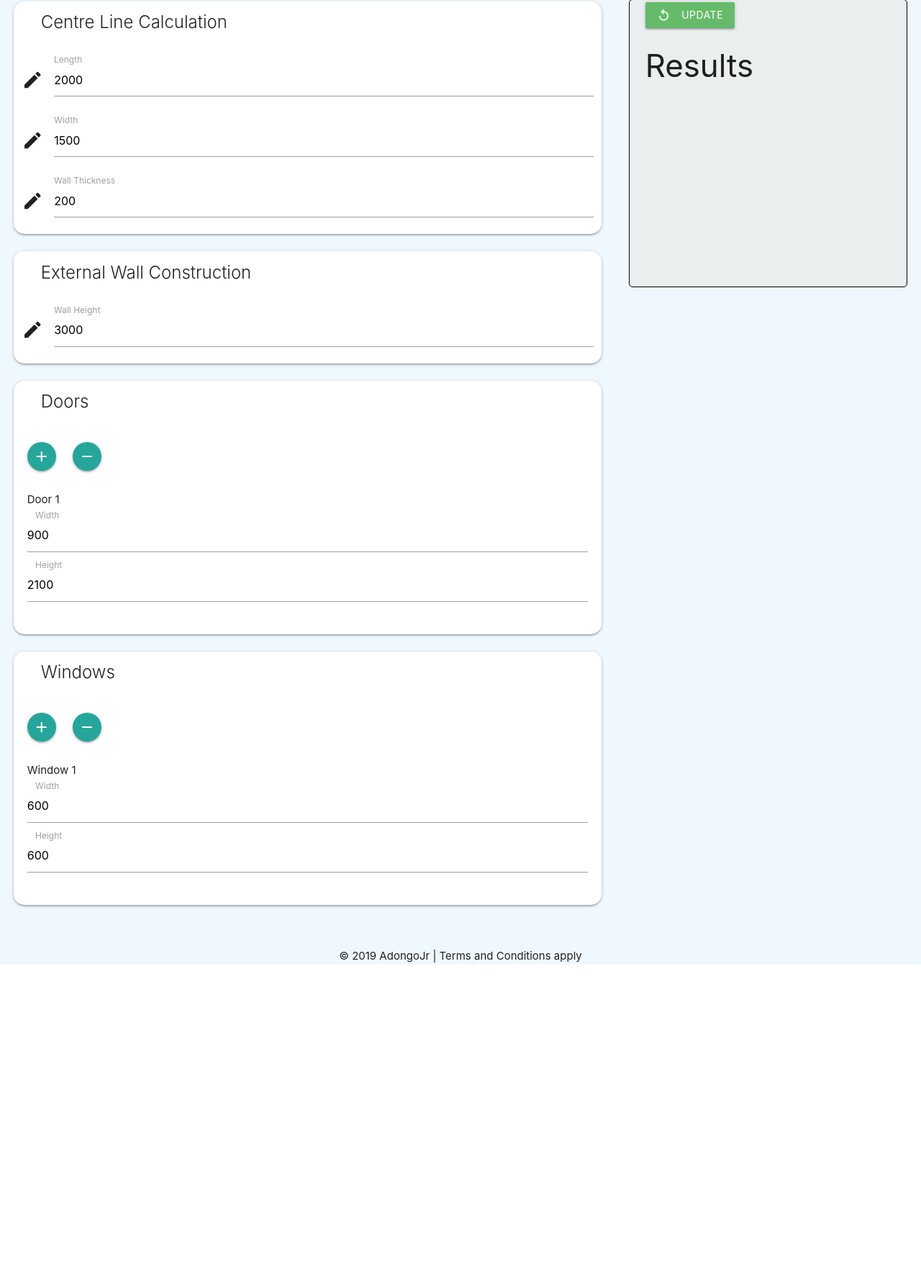
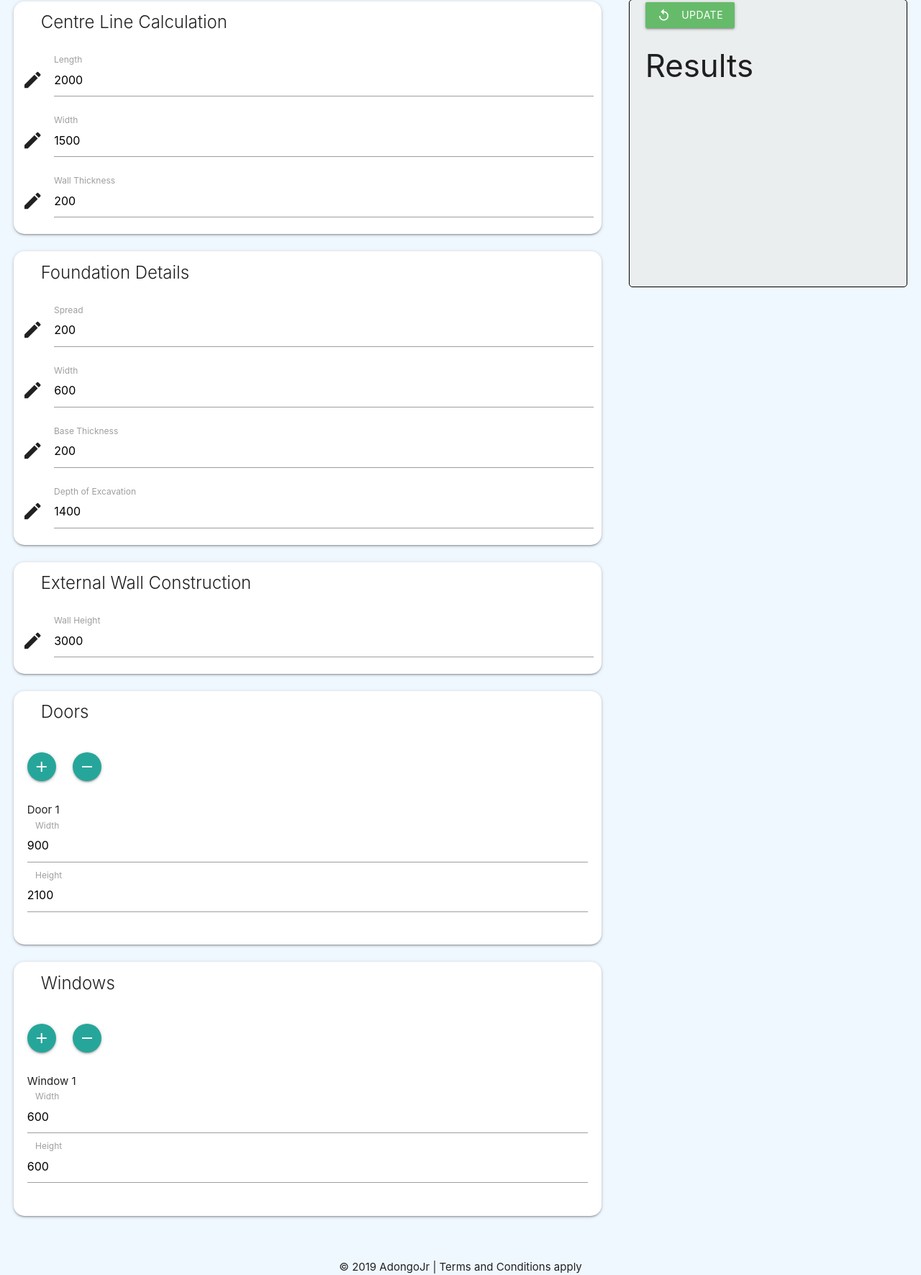
Before and after one commit to AdongoJr/Django-QS, a Django app: page /main/ in a window 1280 px wide. Shown: the part 295-2066 px from the top of the page at 72% size. Before the commit the page ends 1635 px from the top, so only its background shows below. Run offline with Django 3.2, Linux system fonts and the light colour scheme; a user stored in the database is signed in.

Commit message:
added more fields (site clearance, fdn details) and functionality

```diff
--- a/static/js/main.js
+++ b/static/js/main.js
@@ -109,13 +109,39 @@ $(document).ready(function(){
         let intWallFin = Math.round(((grossIntWallFin - totalDoorArea - totalWinArea)*1e-6)*100)/100;
         $('#side-bar-iWall-fin, #m_side-bar-iWall-fin').text(`${intWallFin} sq.m`);
 
-        let g_floorFin = (length - (2*wallThickness)) * (width - (2*wallThickness));
-        let floorFin = Math.round(((g_floorFin)*1e-6)*100)/100;
+        let grossfloorFin = (length - (2*wallThickness)) * (width - (2*wallThickness));
+        let floorFin = Math.round(((grossfloorFin)*1e-6)*100)/100;
         $('#side-bar-floor-fin, #m_side-bar-floor-fin').text(`${floorFin} sq.m`);
 
+        let fdnWidth = $('#fdnWidth').val();
+        let excDepth = $('#excDepth').val();
+        if (excDepth > 4500 && excDepth <= 6000) {
+            var vol = cL * fdnWidth * 1500 * 1e-9;
+            var vol_1 = vol;
+            var vol_2 = vol;
+            var vol_3 = cL * fdnWidth * (excDepth - 4500) * 1e-9;
+        } else if (excDepth > 3000 && excDepth <= 4500) {
+            var vol = cL * fdnWidth * 1500 * 1e-9;
+            var vol_1 = vol;
+            var vol_2 = cL * fdnWidth * (excDepth - 3000) * 1e-9;
+        } else if (excDepth > 1500 && excDepth <= 3000) {
+            var vol = cL * fdnWidth * 1500 * 1e-9;
+            var vol_1 = cL * fdnWidth * (excDepth - 1500) * 1e-9;
+        } else if (excDepth <= 1500) {
+            var vol = cL * fdnWidth * excDepth * 1e-9;
+        }
+        $('#one, #m_one').text(`${vol} cu.m`);
+        $('#two, #m_two').text(`${vol_1} cu.m`);
+        $('#three, #m_three').text(`${vol_2} cu.m`);
+        $('#four, #m_four').text(`${vol_3} cu.m`);
+
+        let fdnSpread = $('#fdnSpread').val();
+        let siteClearance = (+length + (2*fdnSpread)) * (+width + (2*fdnSpread)) * 1e-6;
+        $('#side-bar-site-clearance, #m_side-bar-site-clearance').text(`${siteClearance} sq.m`);
+
+
         $('#table').show();
-        $('#animation').animate({fontSize: '24px'})
-        $('#m_animation').animate({fontSize: '24px'})
+        $('#animation, #m_animation').animate({fontSize: '24px'})
 
 
 
--- a/templates/main.html
+++ b/templates/main.html
@@ -8,6 +8,7 @@
         <div id="modal1" class="modal modal-fixed-footer">
           <div class="modal-content">
             <h4 id="m_animation">Results</h4>
+            <!--mobile table-->
             <table>
                 <thead>
                     <tr>
@@ -19,6 +20,26 @@
                     <tr>
                         <td>Centre Line</td>
                         <td id="m_side-bar-centre-line"></td>
+                    </tr>
+                    <tr>
+                        <td>Site Clearance</td>
+                        <td id="m_side-bar-site-clearance"></td>
+                    </tr>
+                    <tr id="m_row_one">
+                        <td>Excavations n.e 1.5m deep</td>
+                        <td id="m_one"></td>
+                    </tr>
+                    <tr id="m_row_two">
+                        <td>Excavations ex. 1.5 but n.e 3.0m deep</td>
+                        <td id="m_two"></td>
+                    </tr>
+                    <tr id="m_row_two">
+                        <td>Excavations ex. 3.0 but n.e 4.5m deep</td>
+                        <td id="m_three"></td>
+                    </tr>
+                    <tr id="m_row_four">
+                        <td>Excavations ex. 4.5 but n.e 6.0m deep</td>
+                        <td id="m_four"></td>
                     </tr>
                     <tr>
                         <td>External Wall Construction</td>
@@ -73,8 +94,37 @@
                     </form>
                 </div>
 
+                <!--Site Clearance and Oversite Excavation-->
                 <div class="one">
+                    <form class="card" style="border-radius: 15px">
+                        <div class="row">
+                            <p class="card-title" style="padding-top: 3mm">Foundation Details</p>
+                            <div class="input-field col s12">
+                                <i class="material-icons prefix">create</i>
+                                <input id="fdnSpread" type="number" name="fdnSpread" value="200" required>
+                                <label for="fdnSpread">Spread</label>
+                            </div>
+                            <div class="input-field col s12">
+                                <i class="material-icons prefix">create</i>
+                                <input id="fdnWidth" type="number" name="fdnWidth" value="600" required>
+                                <label for="fdnWidth">Width</label>
+                            </div>
+                            <div class="input-field col s12">
+                                <i class="material-icons prefix">create</i>
+                                <input id="fdnThickness" type="number" name="fdnThickness" value="200" required>
+                                <label for="fdnThickness">Base Thickness</label>
+                            </div>
+                            <div class="input-field col s12">
+                                <i class="material-icons prefix">create</i>
+                                <input id="excDepth" type="number" name="excDepth" value="1400" required>
+                                <label for="excDepth">Depth of Excavation</label>
+                            </div>
+                        </div>
+                    </form>
+                </div>
+
                 <!--External wall construction-->
+                <div class="one">
                     <form class="card" style="border-radius: 15px">
                         <div class="row">
                             <p class="card-title" style="padding-top: 3mm">External Wall Construction</p>
@@ -149,6 +199,7 @@
                     <div class="hide-on-med-and-down">
                         <h3 id="animation">Results</h3>
                     </div>
+                    <!--tablet and desktop table-->
                     <table id="table">
                         <thead>
                             <tr>
@@ -164,6 +215,22 @@
                             <tr>
                                 <td>Site Clearance</td>
                                 <td id="side-bar-site-clearance"></td>
+                            </tr>
+                            <tr>
+                                <td>Excavations n.e 1.5m deep</td>
+                                <td id="one"></td>
+                            </tr>
+                            <tr>
+                                <td>Excavations ex. 1.5 but n.e 3.0m deep</td>
+                                <td id="two"></td>
+                            </tr>
+                            <tr>
+                                <td>Excavations ex. 3.0 but n.e 4.5m deep</td>
+                                <td id="three"></td>
+                            </tr>
+                            <tr>
+                                <td>Excavations ex. 4.5 but n.e 6.0m deep</td>
+                                <td id="four"></td>
                             </tr>
                             <tr>
                                 <td>External Wall Construction</td>
```
Also changed, not shown: db.sqlite3. Lines whose indentation alone changed are shown as unchanged.
